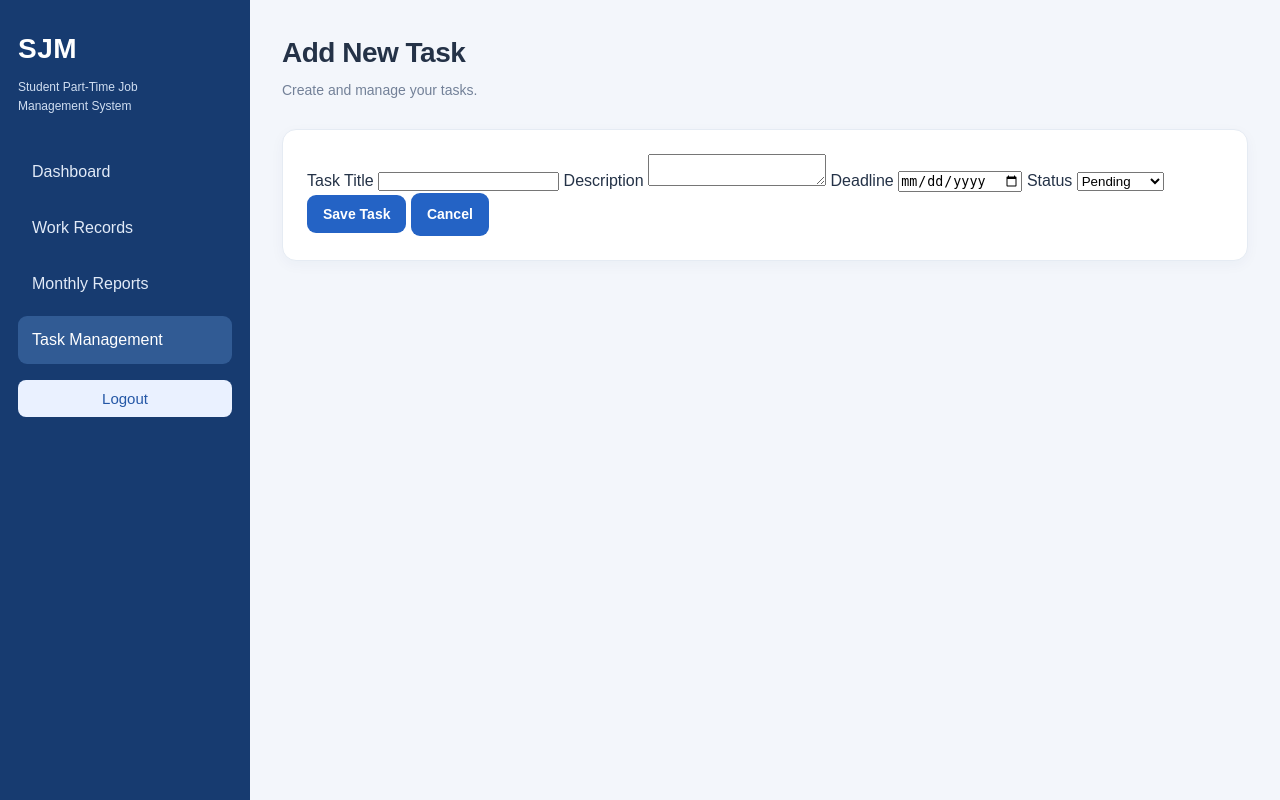
After one commit to sajankerung/SJM, a Laravel app: page /tasks/create in a window 1280 px wide. The commit adds this page. Run offline with Laravel 12, Linux system fonts and the light colour scheme; a user stored in the database is signed in; data comes from the database, SQL or seed files in the repository; parts of the project's set-up code (start-up, migrations or seed data) failed here and were passed over.

Commit message:
Create task management page and css design

```diff
--- /dev/null
+++ b/app/Http/Controllers/TaskController.php
@@ -0,0 +1,58 @@
+<?php
+
+namespace App\Http\Controllers;
+
+use App\Models\Task;
+use Illuminate\Http\Request;
+use Illuminate\Support\Facades\Auth;
+
+class TaskController extends Controller
+{
+    //Display tasks belonging to the logged-in user
+
+    public function index()
+    {
+        // Get tasks belonging to the logged-in user
+        $tasks = Task::where('user_id', Auth::id())
+            ->orderBy('created_at', 'desc')
+            ->get();
+
+        // Calculate task summary
+        $totalTasks = $tasks->count();
+
+        $pendingTasks = $tasks->where('status', 'Pending')->count();
+
+        $completedTasks = $tasks->where('status', 'Completed')->count();
+
+        return view('tasks.index', compact(
+            'tasks',
+            'totalTasks',
+            'pendingTasks',
+            'completedTasks'
+        ));
+    }
+
+
+    // Display the Add Task form
+    public function create()
+    {
+        return view('tasks.create');
+    }
+
+    // Save a new task
+    public function store(Request $request)
+    {
+        $validated = $request->validate([
+            'title' => 'required|string|max:255',
+            'description' => 'nullable|string',
+            'deadline' => 'nullable|date',
+            'status' => 'required|in:Pending,Completed',
+        ]);
+
+        Task::create([...$validated,'user_id' => Auth::id(),]);
+
+        return redirect()
+            ->route('tasks.index')
+            ->with('success', 'Task added successfully!');
+    }
+}
--- a/app/Models/User.php
+++ b/app/Models/User.php
@@ -9,6 +9,7 @@ use Illuminate\Database\Eloquent\Attributes\Hidden;
 use Illuminate\Database\Eloquent\Factories\HasFactory;
 use Illuminate\Foundation\Auth\User as Authenticatable;
 use Illuminate\Notifications\Notifiable;
+use App\Models\Task;
 
 #[Fillable(['name', 'email', 'password'])]
 #[Hidden(['password', 'remember_token'])]
@@ -29,4 +30,9 @@ class User extends Authenticatable
             'password' => 'hashed',
         ];
     }
+
+    public function tasks()
+    {
+        return $this->hasMany(Task::class);
+    }
 }
--- /dev/null
+++ b/public/css/tasks.css
@@ -0,0 +1,19 @@
+/* Task Management page */
+
+.task-status {
+    display: inline-block;
+    padding: 6px 12px;
+    border-radius: 20px;
+    font-size: 12px;
+    font-weight: 600;
+}
+
+.status-pending {
+    color: #92400e;
+    background: #fef3c7;
+}
+
+.status-completed {
+    color: #166534;
+    background: #dcfce7;
+}
--- a/resources/views/dashboard.blade.php
+++ b/resources/views/dashboard.blade.php
@@ -19,6 +19,8 @@
                 <a href="/" class="active">Dashboard</a>
                 <a href="{{ route('work-records.index') }}">Work Records</a>
                 <a href="{{ route('monthly-reports.index')}}">Monthly Reports</a>
+                <a href="{{ route('tasks.index') }}">Task Management</a>
+
                 <form action="{{ route('logout')}}" method="POST">
                     @csrf
                     <button type="submit" class="logout-btn">Logout</button>
--- /dev/null
+++ b/resources/views/tasks/create.blade.php
@@ -0,0 +1,95 @@
+
+<!DOCTYPE html>
+<html lang="en">
+
+<head>
+    <meta charset="UTF-8">
+    <meta name="viewport" content="width=device-width, initial-scale=1.0">
+    <title>SJM - Add Task</title>
+
+    <link rel="stylesheet" href="{{ asset('css/dashboard.css') }}">
+    <link rel="stylesheet" href="{{ asset('css/tasks.css') }}">
+</head>
+
+<body>
+    <div class="layout">
+
+        <aside class="sidebar">
+            <div class="logo">SJM</div>
+
+            <div class="subtitle">
+                Student Part-Time Job<br>
+                Management System
+            </div>
+
+            <nav class="nav">
+                <a href="{{ route('dashboard') }}">Dashboard</a>
+                <a href="{{ route('work-records.index') }}">Work Records</a>
+                <a href="{{ route('monthly-reports.index') }}">Monthly Reports</a>
+                <a href="{{ route('tasks.index') }}" class="active">Task Management</a>
+
+                <form action="{{ route('logout') }}" method="POST">
+                    @csrf
+                    <button type="submit" class="logout-btn">Logout</button>
+                </form>
+            </nav>
+        </aside>
+
+        <main class="main">
+
+            <header class="topbar">
+                <div>
+                    <h1>Add New Task</h1>
+                    <p class="muted">Create and manage your tasks.</p>
+                </div>
+            </header>
+
+            <section class="panel">
+
+                <form action="{{ route('tasks.store') }}" method="POST">
+                    @csrf
+
+                    <label>Task Title</label>
+                    <input type="text" name="title" value="{{ old('title') }}" required>
+
+                    @error('title')
+                        <p class="error-message">{{ $message }}</p>
+                    @enderror
+
+                    <label>Description</label>
+                    <textarea name="description">{{ old('description') }}</textarea>
+
+                    @error('description')
+                        <p class="error-message">{{ $message }}</p>
+                    @enderror
+
+                    <label>Deadline</label>
+                    <input type="date" name="deadline" value="{{ old('deadline') }}">
+
+                    @error('deadline')
+                        <p class="error-message">{{ $message }}</p>
+                    @enderror
+
+                    <label>Status</label>
+                    <select name="status" required>
+                        <option value="Pending" {{ old('status', 'Pending') === 'Pending' ? 'selected' : '' }}>Pending</option>
+                        <option value="Completed" {{ old('status') === 'Completed' ? 'selected' : '' }}>Completed</option>
+                    </select>
+
+                    @error('status')
+                        <p class="error-message">{{ $message }}</p>
+                    @enderror
+
+                    <button type="submit" class="button">Save Task</button>
+
+                    <a href="{{ route('tasks.index') }}" class="button">Cancel</a>
+
+                </form>
+
+            </section>
+
+        </main>
+    </div>
+</body>
+
+</html>
--- a/routes/web.php
+++ b/routes/web.php
@@ -6,6 +6,7 @@ use App\Http\Controllers\AuthController;
 use App\Http\Controllers\WorkRecordController;
 use App\Http\Controllers\DashboardController;
 use App\Http\Controllers\MonthlyReportController;
+use App\Http\Controllers\TaskController;
 
 // Guest routes: only users who are not logged in
 Route::middleware('guest')->group(function () {
@@ -58,4 +59,14 @@ Route::middleware('auth')->group(function () {
     // Monthly Reports
     Route::get('/monthly-reports', [MonthlyReportController::class, 'index'])
         ->name('monthly-reports.index');
+
+    // Task Management
+    Route::get('/tasks', [TaskController::class, 'index'])
+        ->name('tasks.index');
+
+    Route::get('/tasks/create', [TaskController::class, 'create'])
+        ->name('tasks.create');
+
+    Route::post('/tasks', [TaskController::class, 'store'])
+        ->name('tasks.store');
 });
```
Also changed, not shown: app/Models/Task.php (added, +29 -0 lines), resources/views/tasks/index.blade.php (added, +131 -0 lines), database/migrations/2026_11_12_071014_create_tasks_table.php (added), database/migrations/2026_11_12_074753_add_task_fields_to_tasks_table.php (added).
